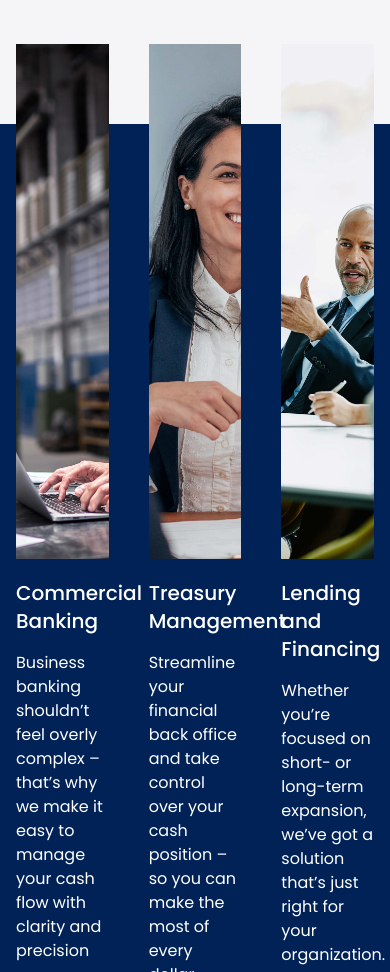
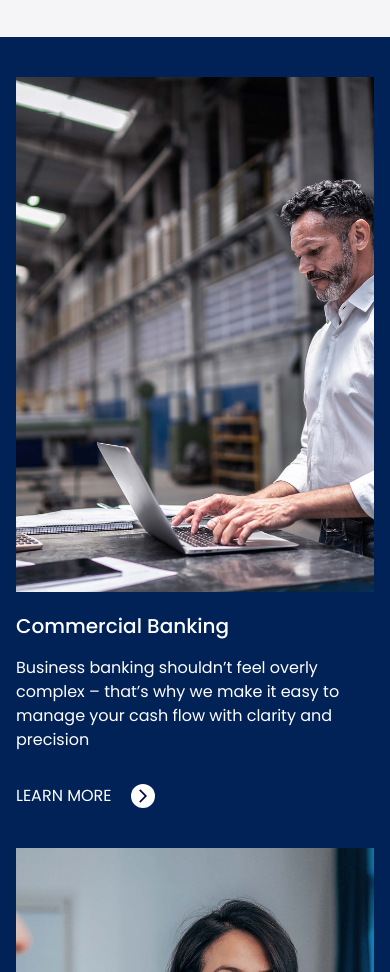
Before and after one commit to ericlauren62/online-banking, a Next.js app: page /commercial in a window 390 px wide. Shown: the part 1028-2000 px from the top of the page. Built offline with nearby package versions, Linux system fonts and the light colour scheme.

Commit message:
finished wealth page mobile

```diff
--- a/src/components/Commercial/CommercialFeature.tsx
+++ b/src/components/Commercial/CommercialFeature.tsx
@@ -5,64 +5,36 @@ import React from "react";
 import featureImg1 from "/public/commercialfeature1.jpg";
 import featureImg2 from "/public/commercialfeature2.jpg";
 import featureImg3 from "/public/commercialfeature3.jpg";
+import FeaturedCard from "../Shared/FeaturedCard";
 
 export default function CommercialFeature() {
   return (
-    <section className="py-20">
-      <div className="mb-32 container">
+    <section className="py-10 xl:py-20">
+      <div className="mb-10 xl:mb-32 container">
         <h3 className="text-sm font-medium mb-2">FEATURED</h3>
-        <h2 className="font-medium text-4xl">Commercial banking suggestions</h2>
+        <h2 className="font-medium text-2xl xl:text-4xl">Commercial banking suggestions</h2>
       </div>
 
-      <div className="bg-primary-hover text-white pb-20">
-        <div className="container grid grid-cols-3 gap-x-10">
-          <div>
-            <div className="mb-5">
-              <Image
-                src={featureImg1}
-                alt="featured 1 image"
-                className="max-h-full h-[32.1875rem] object-cover -mt-20"
-              />
-            </div>
-            <h4 className="mb-4 font-medium text-xl">Commercial Banking</h4>
-            <p className="mb-8">
-              Business banking shouldn’t feel overly complex – that’s why we make it easy to manage your cash flow with
-              clarity and precision
-            </p>
-            <Link href="#">LEARN MORE</Link>
-          </div>
-          <div>
-            <div className="mb-5">
-              <Image
-                src={featureImg2}
-                alt="featured 2 image"
-                className="max-h-full h-[32.1875rem] object-cover -mt-20"
-              />
-            </div>
-            <h4 className="mb-4 font-medium text-xl">Treasury Management</h4>
-            <p className="mb-8">
-              Streamline your financial back office and take control over your cash position – so you can make the most
-              of every dollar.
-            </p>
-            <Link href="#">LEARN MORE</Link>
-          </div>
-          <div>
-            <div className="mb-5">
-              <Image
-                src={featureImg3}
-                alt="featured 3 image"
-                className="max-h-full h-[32.1875rem] object-cover -mt-20"
-              />
-            </div>
-            <h4 className="mb-4 font-medium text-xl">Lending and Financing </h4>
-            <p className="mb-8">
-              Whether you’re focused on short- or long-term expansion, we’ve got a solution that’s just right for your
-              organization.
-            </p>
-            <Link href="#" className="block mt-auto">
-              CONTACT US
-            </Link>
-          </div>
+      <div className="bg-primary-hover text-white pt-10 xl:pt-0 pb-20">
+        <div className="container grid  xl:grid-cols-3 gap-y-10 xl:gap-y-0 xl:gap-x-10">
+          <FeaturedCard
+            img={featureImg1}
+            title="Commercial Banking"
+            description="Business banking shouldn’t feel overly complex – that’s why we make it easy to manage your cash flow with
+              clarity and precision"
+          />
+          <FeaturedCard
+            img={featureImg2}
+            title="Treasury Management"
+            description="Streamline your financial back office and take control over your cash position – so you can make the most
+              of every dollar."
+          />
+          <FeaturedCard
+            img={featureImg3}
+            title="Lending and Financing"
+            description="Whether you’re focused on short- or long-term expansion, we’ve got a solution that’s just right for your
+              organization."
+          />
         </div>
       </div>
     </section>
--- a/src/components/Shared/Card3.tsx
+++ b/src/components/Shared/Card3.tsx
@@ -8,12 +8,12 @@ interface Card3Props {
 
 export default function Card3({ img, description, btntext }: Card3Props) {
   return (
-    <div className="flex items-center max-w-[1440px] mx-auto gap-x-24">
-      <div className="w-[55%] relative h-[480px]">
+    <div className="xl:flex items-center max-w-[1440px] mx-auto gap-x-24">
+      <div className="w-full xl:w-[55%] relative h-[480px] mb-5">
         <Image src={img} alt="contact image" fill className="object-center object-cover" />
       </div>
-      <div>
-        <h2 className="text-4xl mb-5">Need some help?</h2>
+      <div className="px-5 xl:px-0">
+        <h2 className="text-3xl xl:text-4xl mb-5">Need some help?</h2>
         <p className="mb-5">{description}</p>
         <button className="text-white tracking-widest text-sm flex items-center font-medium border-2 border-primary bg-primary hover:bg-primary-hover px-10 py-3">
           {btntext}
--- a/src/components/Wealth/WealthFifthSection.tsx
+++ b/src/components/Wealth/WealthFifthSection.tsx
@@ -5,9 +5,9 @@ export default function WealthFifthSection() {
     <section className="py-20 container">
       <div className="mb-12">
         <span className="uppercase text-primary-hover text-sm block mb-2">Additional Resources</span>
-        <h2 className="text-4xl mb-3">Get More Information</h2>
+        <h2 className="text-2xl xl:text-4xl mb-3">Get More Information</h2>
       </div>
-      <div className="grid grid-cols-3 items-center gap-6">
+      <div className="grid xl:grid-cols-3 items-center xl:gap-6">
         <Card2 title="Regulation Best Interest Disclosures" url="#" />
         <Card2 title="Service Fee Schedule" url="#" />
         <Card2 title="Commission Schedule" url="#" />
--- a/src/components/Wealth/WealthFirstSection.tsx
+++ b/src/components/Wealth/WealthFirstSection.tsx
@@ -2,7 +2,7 @@ export default function WealthFirstSection() {
   return (
     <section className="bg-primary py-20 text-center text-white">
       <div className="container">
-        <h2 className="text-4xl mb-6">Our approach is simple – we put you first.</h2>
+        <h2 className="text-2xl xl:text-4xl mb-6">Our approach is simple – we put you first.</h2>
         <p className="max-w-[1000px] mx-auto mb-6">
           Working with you one-on-one, we take time to gain a deeper understanding of your goals, as well as your
           reservations. Backed by more than a century of experience, we create a plan of action that helps move you
--- a/src/components/Wealth/WealthHero.tsx
+++ b/src/components/Wealth/WealthHero.tsx
@@ -1,9 +1,9 @@
 export default function WealthHero() {
   return (
-    <section className="container grid grid-cols-2 gap-x-10 items-center">
-      <div>
+    <section className="container grid py-10 xl:py-0 xl:grid-cols-2 xl:gap-x-10 items-center">
+      <div className="mb-10 xl:mb-0">
         <span className="text-xs font-medium text-primary mb-6 block">WEALTH MANAGEMENT</span>
-        <h1 className="text-5xl leading-tight mb-5">
+        <h1 className="text-2xl xl:text-4xl leading-tight mb-5">
           Working together to <br />
           make your financial <br />
           foundation even <br />
@@ -17,7 +17,7 @@ export default function WealthHero() {
           FIND A FINANCIAL ADVISOR
         </button>
       </div>
-      <div className="min-h-[85vh] bg-wealthHeroBg bg-center bg-no-repeat bg-cover border border-black "></div>
+      <div className="min-h-[50vh] xl:min-h-[85vh] bg-wealthHeroBg bg-center bg-no-repeat bg-cover border border-black "></div>
     </section>
   );
 }
--- a/src/components/Wealth/WealthSecondSection.tsx
+++ b/src/components/Wealth/WealthSecondSection.tsx
@@ -2,13 +2,13 @@ import Card2 from "../Shared/Card2";
 
 export default function WealthSecondSection() {
   return (
-    <section className="py-20 container">
+    <section className="xl:py-20 container">
       <div className="mb-12">
         <span className="uppercase text-primary-hover text-sm block mb-2">Additional banking solutions</span>
-        <h2 className="text-4xl mb-3">Looking for something else?</h2>
+        <h2 className="text-2xl xl:text-4xl mb-3">Looking for something else?</h2>
         <p>Whatever your need, we have banking services available and at the ready. </p>
       </div>
-      <div className="grid grid-cols-3 items-center gap-6">
+      <div className="grid xl:grid-cols-3 items-center  xl:gap-6">
         <Card2 title="Medical Banking" url="#" />
         <Card2 title="Corporate" url="#" />
         <Card2 title="Music, Sports and Entertainment" url="#" />
--- a/src/components/Wealth/WealthThirdSection.tsx
+++ b/src/components/Wealth/WealthThirdSection.tsx
@@ -2,9 +2,9 @@ import Card from "../Shared/Card";
 
 export default function WealthThirdSection() {
   return (
-    <section className="container mt-20 mb-40">
-      <h2 className="text-4xl font-medium mb-10">Wealth management resources </h2>
-      <div className="grid grid-cols-2 gap-10 items-center">
+    <section className="container mt-20 xl:mb-40">
+      <h2 className="text-2xl xl:text-4xl font-medium mb-10">Wealth management resources </h2>
+      <div className="grid xl:grid-cols-2 gap-10 items-center">
         <Card
           title="Estate Planning"
           description="A trust that considers the dynamics within your family can best serve your heirs and alleviate their worries and workload."
```
Also changed, not shown: src/components/Commercial/CommercialForthSection.tsx (+8 -6 lines), src/components/Commercial/CommercialHero.tsx (+4 -4 lines), src/components/Commercial/CommercialSecondSection.tsx (+32 -31 lines), src/components/Wealth/WealthServices.tsx (+26 -50 lines).
